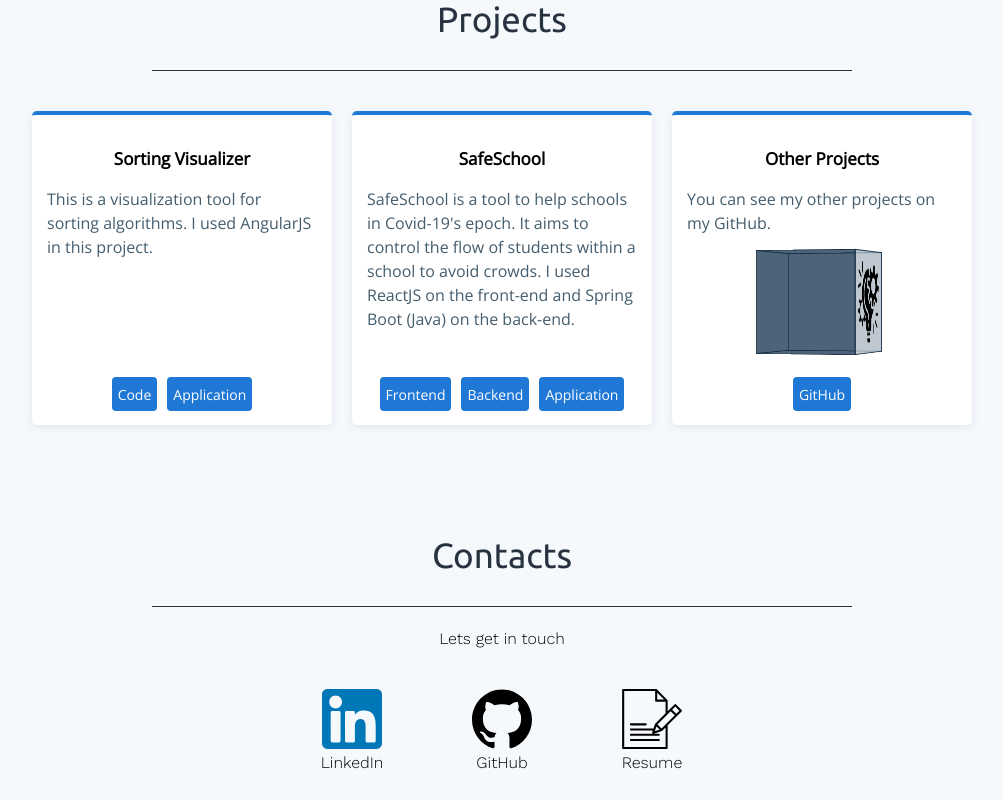
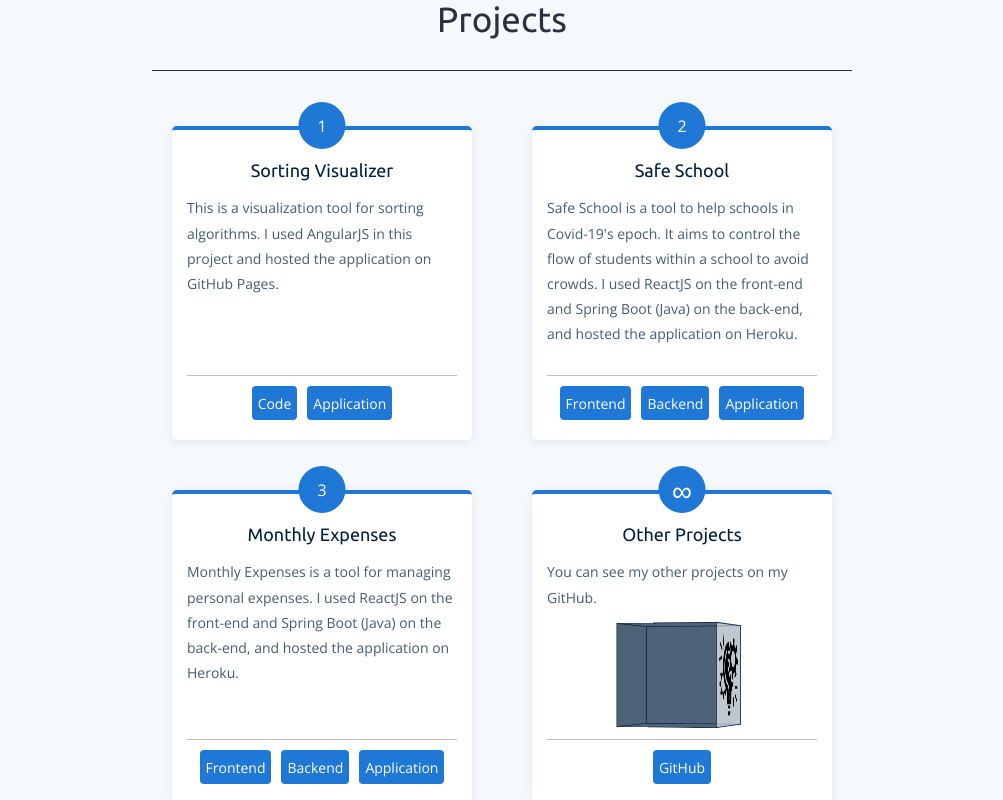
Before and after one commit to caio-k/caio-k.github.io, a React (Create React App) app: page / in a window 1280 px wide. Shown: the part 2040-2840 px from the top of the page, without its empty margins (138-1141 px from the left). Built offline with nearby package versions, Linux system fonts and the light colour scheme.

Commit message:
add monthly expenses project

```diff
--- a/src/components/projects.js
+++ b/src/components/projects.js
@@ -10,9 +10,11 @@ function Projects() {
 
       <div className="projects-box">
         <div className="project">
-          <h3>Sorting Visualizer</h3>
+          <div className="project-symbol"><span>1</span></div>
+          <h5>Sorting Visualizer</h5>
           <div className="project-description">
-            <p>This is a visualization tool for sorting algorithms. I used AngularJS in this project.</p>
+            <p>This is a visualization tool for sorting algorithms. I used AngularJS in this project and hosted the
+              application on GitHub Pages.</p>
           </div>
           <div className="project-links">
             <a href="https://github.com/caio-k/sorting-visualizer">Code</a>
@@ -21,10 +23,13 @@ function Projects() {
         </div>
 
         <div className="project">
-          <h3>SafeSchool</h3>
+          <div className="project-symbol"><span>2</span></div>
+          <h5>Safe School</h5>
           <div className="project-description">
-            <p>SafeSchool is a tool to help schools in Covid-19's epoch. It aims to control the flow of students within
-              a school to avoid crowds. I used ReactJS on the front-end and Spring Boot (Java) on the back-end.</p>
+            <p>Safe School is a tool to help schools in Covid-19's epoch. It aims to control the flow of students within
+              a school to avoid crowds. I used ReactJS on the front-end and Spring Boot (Java) on the back-end, and
+              hosted
+              the application on Heroku.</p>
           </div>
           <div className="project-links">
             <a href="https://github.com/caio-k/rp2-project-webapp">Frontend</a>
@@ -34,7 +39,22 @@ function Projects() {
         </div>
 
         <div className="project">
-          <h3>Other Projects</h3>
+          <div className="project-symbol"><span>3</span></div>
+          <h5>Monthly Expenses</h5>
+          <div className="project-description">
+            <p>Monthly Expenses is a tool for managing personal expenses. I used ReactJS on the front-end and Spring
+              Boot (Java) on the back-end, and hosted the application on Heroku.</p>
+          </div>
+          <div className="project-links">
+            <a href="https://github.com/caio-k/monthly-expenses-webapp">Frontend</a>
+            <a href="https://github.com/caio-k/monthly-expenses-server">Backend</a>
+            <a href="https://monthly-expenses-app.herokuapp.com/">Application</a>
+          </div>
+        </div>
+
+        <div className="project">
+          <div className="project-symbol"><span className="infinite-symbol">∞</span></div>
+          <h5>Other Projects</h5>
           <div className="project-description">
             <p>You can see my other projects on my GitHub.</p>
 
--- a/src/styles/projects.css
+++ b/src/styles/projects.css
@@ -30,7 +30,7 @@
 .projects-box {
     display: flex;
     justify-content: center;
-    max-width: 960px;
+    max-width: 750px;
     flex-wrap: wrap;
     margin: 30px auto 10px;
     font-family: Open Sans, Helvetica, Arial, sans-serif;
@@ -39,16 +39,38 @@
 .project {
     width: 270px;
     height: 280px;
-    margin: 10px;
+    margin: 25px 30px;
     border-radius: 5px;
     background: #FFFFFF;
     border-top: 4px solid var(--color-11);
     box-shadow: 0 2px 10px rgba(50, 50, 93, .1);
     padding: 15px;
+    position: relative;
+}
+
+.project-symbol {
+    position: absolute;
+    background-color: var(--color-11);
+    border-radius: 50%;
+    width: 47px;
+    height: 47px;
+    display: flex;
+    justify-content: center;
+    align-items: center;
+    color: #FFFFFF;
+    top: -28px;
+    left: 50%;
+    transform: translateX(-50%);
+}
+
+.infinite-symbol {
+    font-size: 28px;
 }
 
 .project-description {
-    height: 185px;
+    height: 180px;
+    margin-bottom: 5px;
+    border-bottom: 1px solid silver;
 }
 
 .project-links {
@@ -58,13 +80,19 @@
     justify-content: center;
 }
 
-.project h3 {
+.project h5 {
+    font-size: 18px;
+    font-family: "Ubuntu", "Helvetica", "Arial", sans-serif;
+    text-transform: none;
     text-align: center;
-    font-size: 17px;
+    margin: 15px 0 10px 0;
+    font-weight: 400;
+    color: #02203c;
 }
 
 .project p {
-    line-height: 1.5;
+    line-height: 1.8;
+    font-size: 14px;
     color: var(--color-15);
 }
 
```
